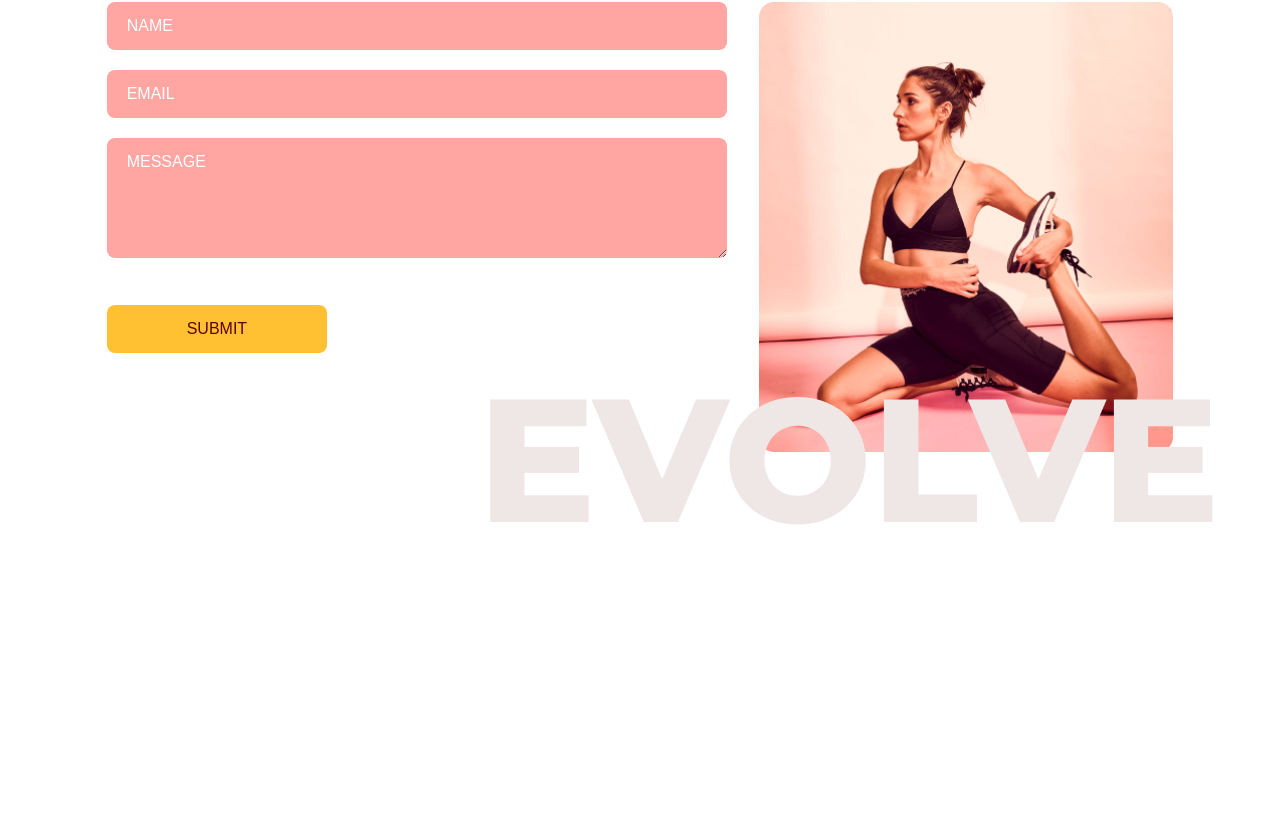
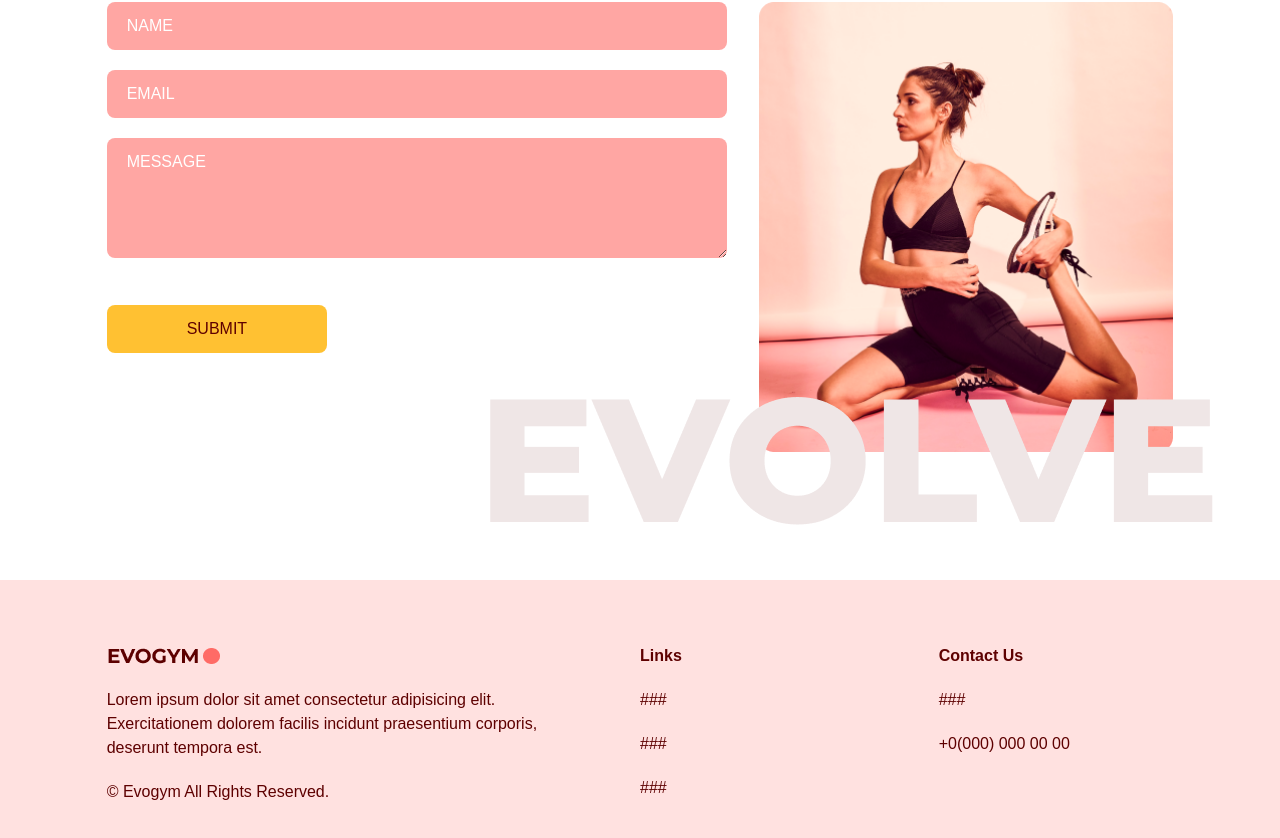
Before and after one commit to ViktorHetman/fitness-app, a React app: page / in a window 1280 px wide. Shown: the part 3324-4162 px from the top of the page. Before the commit the page ends 3904 px from the top, so only its background shows below. Built offline with nearby package versions, Linux system fonts and the light colour scheme; the HTML template or start-up script is replaced by a standard one.

Commit message:
footer component

```diff
--- a/src/App.tsx
+++ b/src/App.tsx
@@ -5,6 +5,7 @@
 import Benefits from "@/components/Benefits";
 import Classes from "./components/Classes";
 import ContacUs from "./components/ContactUs";
+import Footer from "./components/Footer";
 
 import { SelectedPage } from "@/models/types";
 
@@ -39,6 +40,7 @@
       <Benefits setSelectedPage={setSelectedPage} />
       <Classes setSelectedPage={setSelectedPage} />
       <ContacUs setSelectedPage={setSelectedPage} />
+      <Footer />
     </div>
   );
 };
--- /dev/null
+++ b/src/components/Footer/index.tsx
@@ -0,0 +1,34 @@
+import React from "react";
+
+import logo from "@/assets/Logo.png";
+
+const Footer: React.FC = () => {
+  return (
+    <footer className="bg-primary-100 py-16">
+      <div className="justify-content mx-auto w-5/6 gap-16 md:flex">
+        <div className="mt-16 basis-1/2 md:mt-0">
+          <img src={logo} alt="logo" />
+          <p className="my-5">
+            Lorem ipsum dolor sit amet consectetur adipisicing elit.
+            Exercitationem dolorem facilis incidunt praesentium corporis,
+            deserunt tempora est.
+          </p>
+          <p>© Evogym All Rights Reserved.</p>
+        </div>
+        <div className="mt-16 basis-1/4 md:mt-0">
+          <h4 className="font-bold">Links</h4>
+          <p className="my-5">###</p>
+          <p className="my-5">###</p>
+          <p>###</p>
+        </div>
+        <div className="mt-16 basis-1/4 md:mt-0">
+          <h4 className="font-bold">Contact Us</h4>
+          <p className="my-5">###</p>
+          <p className="my-5">+0(000) 000 00 00</p>
+        </div>
+      </div>
+    </footer>
+  );
+};
+
+export default Footer;
```
